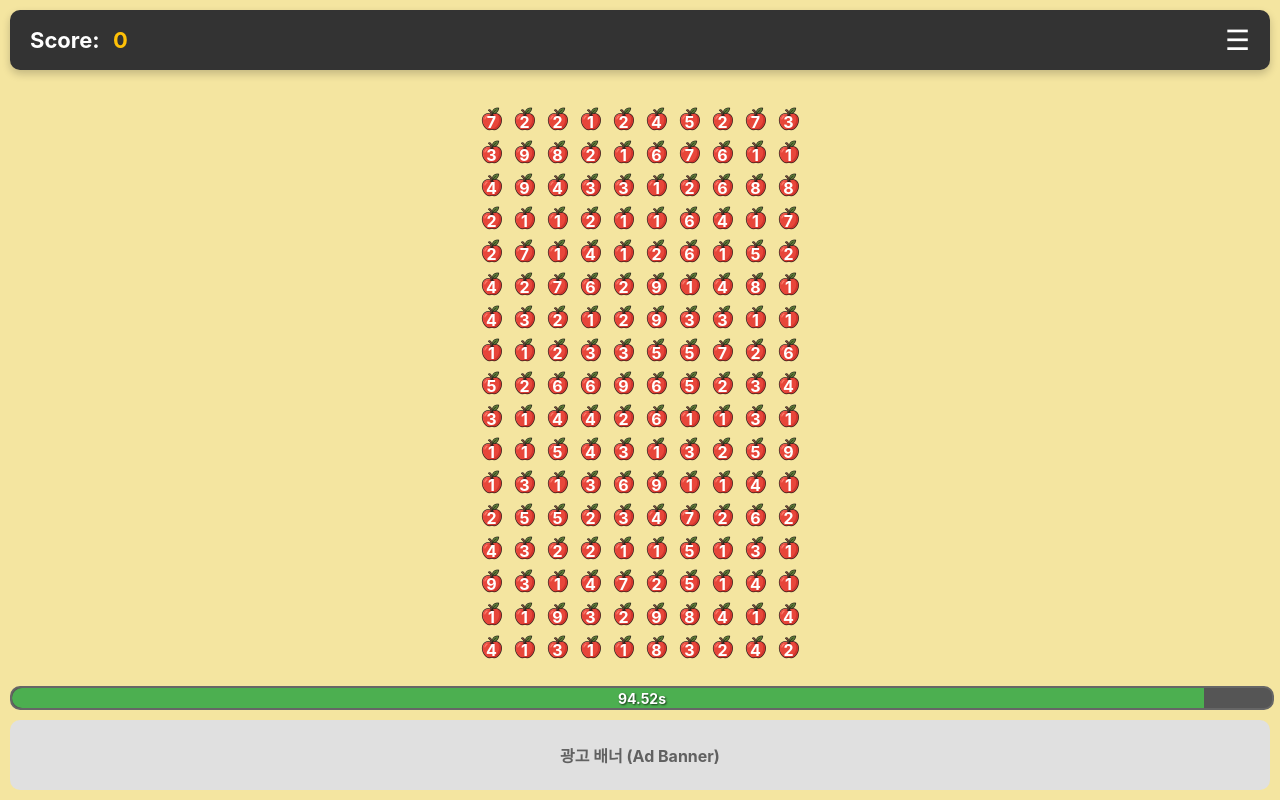
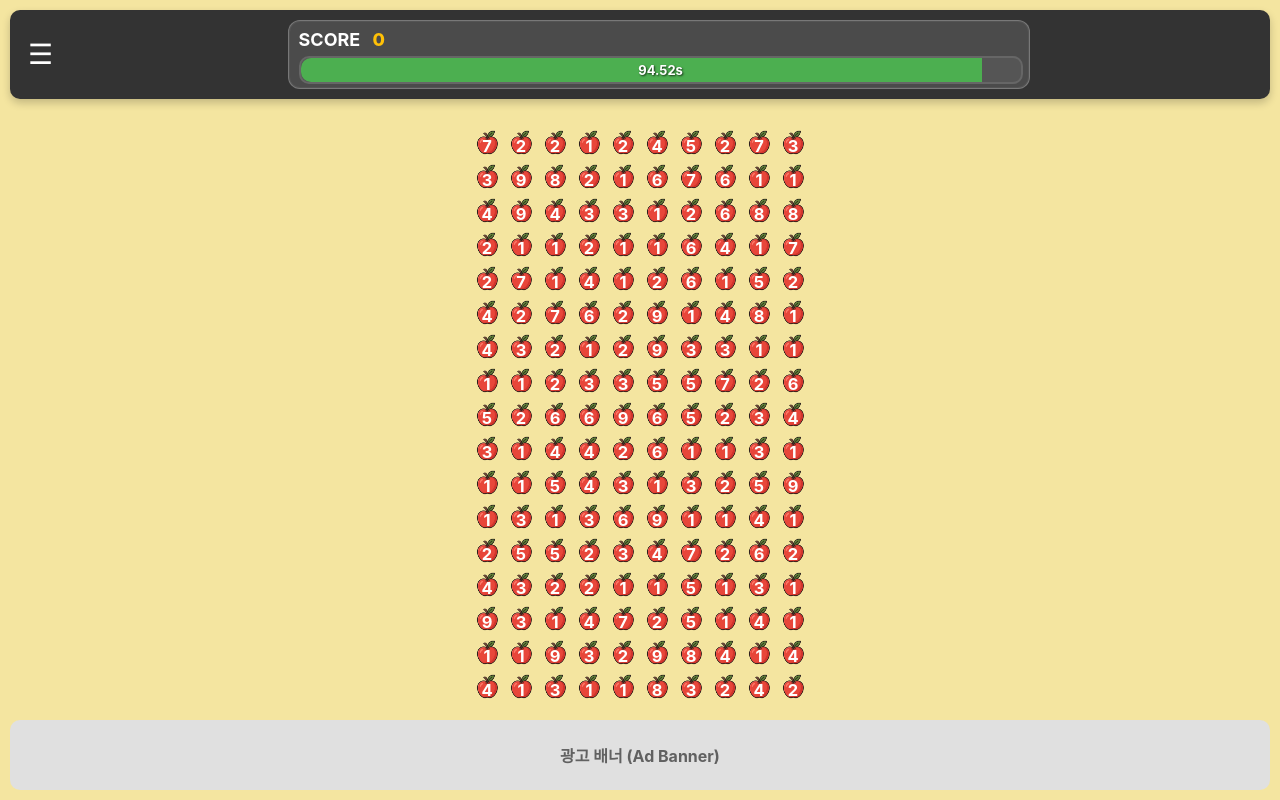
Before and after one commit to Newt-JH/apple-game-next, a Next.js app: page / in a window 1280 px wide. Built offline with nearby package versions, Linux system fonts and the light colour scheme.

Commit message:
게이지 위로 올리기

```diff
--- a/src/components/Board.tsx
+++ b/src/components/Board.tsx
@@ -3,7 +3,6 @@ import GameHeader from './GameHeader';
 import Cell from './Cell';
 import Modal from './Modal';
 import ParticleContainer from './ParticleContainer';
-import Gauge from './Gauge';
 import Menu from './Menu';
 import './Board.css';
 
@@ -39,7 +38,6 @@ const Board: React.FC = () => {
     { id: number; x: number; y: number; width: number; height: number }[]
   >([]);
 
-  // 브라우저 setInterval 타입은 number
   const timerRef = useRef<number | null>(null);
   const boardRef = useRef<HTMLDivElement>(null);
 
@@ -62,13 +60,9 @@ const Board: React.FC = () => {
     return () => window.removeEventListener('resize', setCellSize);
   }, [setCellSize]);
 
-  // --- TIMER LOGIC WITH PAUSE ---
   const startTimer = useCallback(() => {
-    if (timerRef.current !== null) {
-      window.clearInterval(timerRef.current);
-    }
+    if (timerRef.current !== null) window.clearInterval(timerRef.current);
     timerRef.current = window.setInterval(() => {
-      // Pause timer if menu is open
       if (isMenuOpen) return;
       setTime(prevTime => {
         if (prevTime <= 10) {
@@ -219,7 +213,7 @@ const Board: React.FC = () => {
 
   return (
     <div className="game-container">
-      <GameHeader score={score} onMenuClick={() => setIsMenuOpen(true)} />
+      <GameHeader score={score} time={time} onMenuClick={() => setIsMenuOpen(true)} />
 
       <div
         className={`board ${isAnimating || isMenuOpen ? 'locked' : ''}`}
@@ -242,8 +236,6 @@ const Board: React.FC = () => {
           </div>
         ))}
       </div>
-
-      <Gauge time={time} />
 
       <div className="ad-banner-placeholder">광고 배너 (Ad Banner)</div>
 
--- a/src/components/GameHeader.css
+++ b/src/components/GameHeader.css
@@ -2,39 +2,86 @@
   display: flex;
   justify-content: space-between;
   align-items: center;
-  padding: 10px 20px;
+  padding: 10px 12px;
   background-color: #333;
   color: white;
   border-radius: 10px;
   margin: 10px;
   box-shadow: 0 4px 8px rgba(0, 0, 0, 0.2);
-  height: 60px;
+  /* 게이지를 크게 담기 위해 높이를 유동적으로 */
+  min-height: 84px;
   box-sizing: border-box;
+  gap: 8px;
   flex-shrink: 0;
 }
 
-.score-display {
-  font-size: 22px;
-  font-weight: bold;
-}
-
-.score-display span {
-  color: #ffc107;
-  margin-left: 8px;
-}
-
-/* Menu button style */
 .menu-icon-button {
   font-size: 28px;
   color: #fff;
   background-color: transparent;
   border: none;
-  padding: 0;
+  padding: 0 6px;
   margin: 0;
   cursor: pointer;
   transition: opacity 0.2s ease;
 }
+.menu-icon-button:hover { opacity: 0.7; }
 
-.menu-icon-button:hover {
-  opacity: 0.7;
+/* 가운데 영역 확장 */
+.header-center {
+  flex: 1;
+  display: flex;
+  justify-content: center;
 }
+
+/* 스코어+게이지 카드 */
+.score-card {
+  width: min(720px, 96%);
+  background: rgba(255, 255, 255, 0.12);
+  border: 1px solid rgba(255, 255, 255, 0.25);
+  border-radius: 12px;
+  padding: 8px 10px;
+  box-shadow: inset 0 0 0 1px rgba(255,255,255,0.05);
+}
+
+.score-row {
+  display: flex;
+  align-items: baseline;
+  justify-content: space-between;
+  margin-bottom: 6px;
+}
+
+.score-display {
+  font-size: 18px;
+  font-weight: 700;
+}
+.score-display span {
+  color: #ffc107;
+  margin-left: 8px;
+  font-weight: 800;
+}
+
+/* 게이지가 카드 내부 거의 가득 차도록 */
+.gauge-row {
+  width: 100%;
+  height: 24px;           /* 게이지 높이 크게 */
+  display: flex;
+  align-items: center;
+}
+
+/* --- Gauge 내부 기본 스타일을 카드 안에서 최적화 --- */
+.score-card .gauge-wrapper {
+  padding: 0;             /* 바깥 여백 제거 */
+  margin: 0;
+  width: 100%;
+  height: 100%;
+}
+.score-card .gauge-container {
+  height: 100%;           /* 부모의 높이를 그대로 사용 */
+  background-color: #555;
+  border-radius: 10px;
+  border: 2px solid #666;
+}
+.score-card .gauge-text {
+  font-size: 13px;
+}
--- a/src/components/GameHeader.tsx
+++ b/src/components/GameHeader.tsx
@@ -1,21 +1,36 @@
 import React from 'react';
+import Gauge from './Gauge';
 import './GameHeader.css';
 
-interface GameHeaderProps {
+type Props = {
   score: number;
+  time: number;
   onMenuClick: () => void;
-}
+};
 
-const GameHeader: React.FC<GameHeaderProps> = ({ score, onMenuClick }) => {
+const GameHeader: React.FC<Props> = ({ score, time, onMenuClick }) => {
   return (
-    <div className="game-header">
-      <div className="score-display">
-        Score: <span>{score}</span>
+    <header className="game-header">
+      <button className="menu-icon-button" onClick={onMenuClick} aria-label="메뉴 열기">☰</button>
+
+      <div className="header-center">
+        {/* 스코어와 게이지를 같은 카드 안에 */}
+        <div className="score-card">
+          <div className="score-row">
+            <div className="score-display">
+              SCORE <span>{score}</span>
+            </div>
+          </div>
+
+          {/* 카드 내부에서 게이지가 거의 가득 차도록 */}
+          <div className="gauge-row">
+            <Gauge time={time} />
+          </div>
+        </div>
       </div>
-      <button className="menu-icon-button" onClick={onMenuClick}>
-        ☰
-      </button>
-    </div>
+
+      <div className="header-right" />
+    </header>
   );
 };
 
--- a/src/components/Gauge.css
+++ b/src/components/Gauge.css
@@ -1,28 +1,36 @@
+/* 공통 게이지 스타일 (헤더 외 다른 위치에서도 재사용 가능) */
+
 .gauge-wrapper {
-  padding: 0 10px;
+  padding: 0 10px;          /* 기본은 살짝 여백 */
   margin-bottom: 10px;
 }
+
 .gauge-container {
   width: 100%;
-  height: 20px; /* Slightly thinner */
+  height: 20px;
   background-color: #555;
   border-radius: 10px;
   position: relative;
   overflow: hidden;
   border: 2px solid #666;
 }
+
 .gauge-bar {
   height: 100%;
   border-radius: 10px 0 0 10px;
   transition: width 0.1s linear, background-color 0.5s ease;
 }
+
 .gauge-text {
   position: absolute;
   top: 50%;
   left: 50%;
   transform: translate(-50%, -50%);
-  font-size: 14px; /* Adjusted size */
+  font-size: 14px;
   font-weight: bold;
   color: #fff;
   text-shadow: 1px 1px 2px rgba(0, 0, 0, 0.7);
 }
+
+/* 헤더 카드 안에서는 GameHeader.css 쪽의 .score-card .gauge-* 규칙이
+   이 기본값을 덮어써서 '카드 가득 + 여백 최소'로 표시됩니다. */
```
